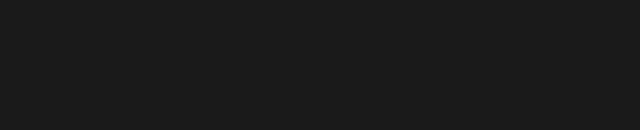
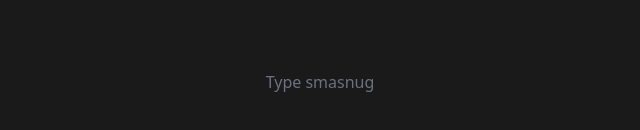
Before and after one commit to SmasnugDevelopment/SmasnugType, a SvelteKit app: page / in a window 1280 px wide. Shown: the part 318-448 px from the top of the page, without its empty margins (320-960 px from the left). Built offline with nearby package versions, Linux system fonts and the light colour scheme.

Commit message:
add prompt

```diff
--- a/src/routes/+page.svelte
+++ b/src/routes/+page.svelte
@@ -37,6 +37,7 @@
 
 {#if display === 'type'}
 	<div>{inputText}</div>
+	{#if inputText.length == 0}<div class="text-gray-500">Type smasnug</div>{/if}
 {:else if display === 'result'}
 	<div>🎉</div>
 {:else}{/if}
```
